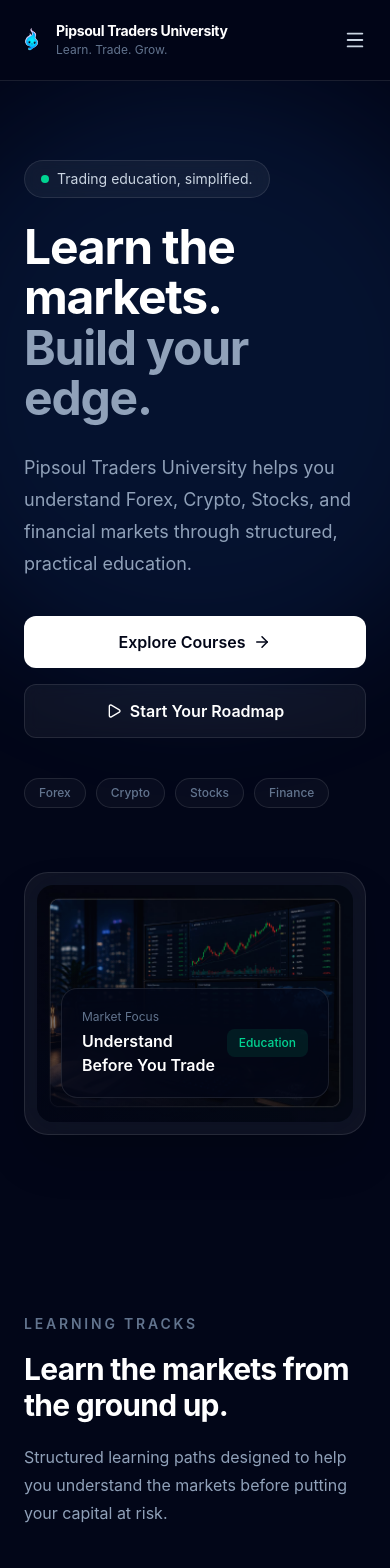
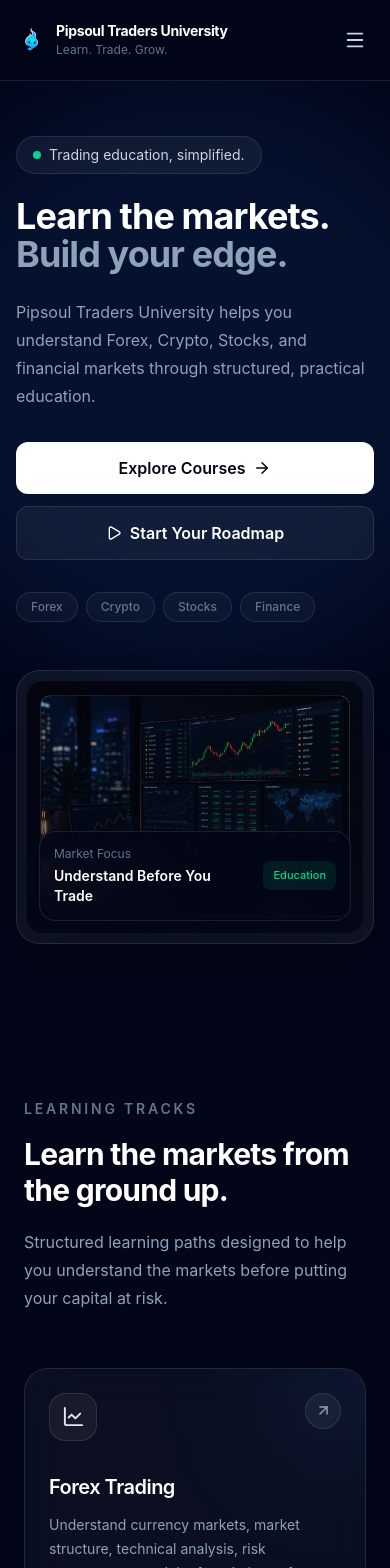
Before and after one commit to MyStack001/pipsoul-traders-university, a React (Vite) app: page / in a window 390 px wide. Shown: the top 1568 px of the page. Built offline with nearby package versions, Linux system fonts and the light colour scheme.

Commit message:
Make it mobile friendly

```diff
--- a/src/components/Hero.tsx
+++ b/src/components/Hero.tsx
@@ -7,37 +7,50 @@
       {/* Background glow */}
       <div className="pointer-events-none absolute left-1/2 top-0 h-[600px] w-[600px] -translate-x-1/2 rounded-full bg-blue-500/10 blur-3xl" />
 
-      <div className="relative mx-auto grid min-h-[calc(100vh-80px)] max-w-7xl items-center gap-16 px-6 py-20 lg:grid-cols-2 lg:py-28">
-        {/* Left */}
+      <div
+        className="
+          relative mx-auto grid max-w-7xl items-center
+          gap-12 px-4 py-14
+          sm:gap-14 sm:px-6 sm:py-20
+          lg:min-h-[calc(100vh-80px)]
+          lg:grid-cols-2 lg:gap-16 lg:py-28
+        "
+      >
+        {/* Left content */}
         <motion.div
           initial={{ opacity: 0, y: 24 }}
           animate={{ opacity: 1, y: 0 }}
           transition={{ duration: 0.7 }}
           className="max-w-2xl"
         >
+          {/* Eyebrow */}
           <div className="mb-6 inline-flex items-center gap-2 rounded-full border border-white/10 bg-white/5 px-4 py-2 text-sm text-slate-300 backdrop-blur">
-            <span className="h-2 w-2 rounded-full bg-emerald-400" />
+            <span className="h-2 w-2 shrink-0 rounded-full bg-emerald-400" />
             Trading education, simplified.
           </div>
 
-          <h1 className="text-5xl font-bold leading-[1.05] tracking-tight text-white sm:text-6xl lg:text-7xl">
+          {/* Heading */}
+          <h1 className="text-4xl font-bold leading-[1.05] tracking-tight text-white sm:text-6xl lg:text-7xl">
             Learn the markets.
             <br />
             <span className="text-slate-400">Build your edge.</span>
           </h1>
 
-          <p className="mt-7 max-w-xl text-lg leading-8 text-slate-400">
+          {/* Description */}
+          <p className="mt-6 max-w-xl text-base leading-7 text-slate-400 sm:mt-7 sm:text-lg sm:leading-8">
             Pipsoul Traders University helps you understand Forex, Crypto,
             Stocks, and financial markets through structured, practical
             education.
           </p>
 
-          <div className="mt-9 flex flex-col gap-4 sm:flex-row">
+          {/* Buttons */}
+          <div className="mt-8 flex flex-col gap-3 sm:mt-9 sm:flex-row sm:gap-4">
             <a
               href="#courses"
               className="group inline-flex items-center justify-center gap-2 rounded-xl bg-white px-6 py-3.5 font-semibold text-slate-950 transition hover:bg-slate-200"
             >
               Explore Courses
+
               <ArrowRight
                 size={18}
                 className="transition-transform group-hover:translate-x-1"
@@ -53,7 +66,8 @@
             </a>
           </div>
 
-         <div className="mt-10 flex flex-wrap gap-2.5">
+          {/* Markets */}
+          <div className="mt-8 flex flex-wrap gap-2 sm:mt-10 sm:gap-2.5">
             {["Forex", "Crypto", "Stocks", "Finance"].map((market) => (
               <span
                 key={market}
@@ -70,9 +84,9 @@
           initial={{ opacity: 0, scale: 0.96 }}
           animate={{ opacity: 1, scale: 1 }}
           transition={{ duration: 0.8, delay: 0.15 }}
-          className="relative"
+          className="relative w-full"
         >
-          <div className="relative overflow-hidden rounded-3xl border border-white/10 bg-white/5 p-3 shadow-2xl backdrop-blur-xl">
+          <div className="relative overflow-hidden rounded-3xl border border-white/10 bg-white/5 p-2.5 shadow-2xl backdrop-blur-xl sm:p-3">
             <div className="relative aspect-[4/3] overflow-hidden rounded-2xl bg-slate-900">
               <img
                 src="/trading-hero.png"
@@ -82,16 +96,20 @@
 
               <div className="absolute inset-0 bg-gradient-to-tr from-slate-950/80 via-transparent to-transparent" />
 
-              <div className="absolute bottom-6 left-6 right-6 rounded-2xl border border-white/10 bg-slate-950/70 p-5 backdrop-blur-xl">
-                <div className="flex items-center justify-between">
-                  <div>
-                    <p className="text-xs text-slate-500">Market Focus</p>
-                    <p className="mt-1 font-semibold text-white">
+              {/* Image information card */}
+              <div className="absolute bottom-3 left-3 right-3 rounded-2xl border border-white/10 bg-slate-950/70 p-3.5 backdrop-blur-xl sm:bottom-6 sm:left-6 sm:right-6 sm:p-5">
+                <div className="flex items-center justify-between gap-3">
+                  <div className="min-w-0">
+                    <p className="text-xs text-slate-500">
+                      Market Focus
+                    </p>
+
+                    <p className="mt-1 text-sm font-semibold text-white sm:text-base">
                       Understand Before You Trade
                     </p>
                   </div>
 
-                  <div className="rounded-lg bg-emerald-400/10 px-3 py-1.5 text-xs font-medium text-emerald-400">
+                  <div className="shrink-0 rounded-lg bg-emerald-400/10 px-2.5 py-1.5 text-[11px] font-medium text-emerald-400 sm:px-3 sm:text-xs">
                     Education
                   </div>
                 </div>
```
Lines whose indentation alone changed are shown as unchanged.
